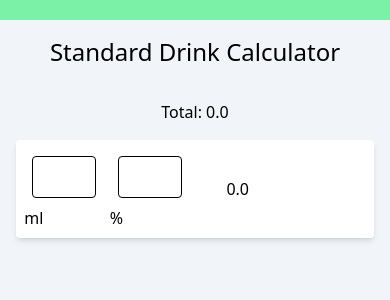
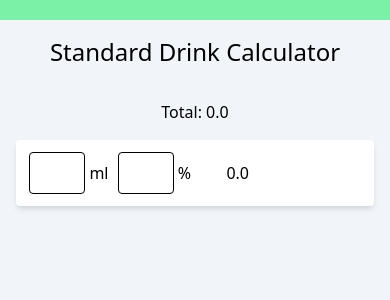
Before and after one commit to jbcoventry/standard-drink-calc, a React (Vite) app: page / in a window 390 px wide. Shown: the top 300 px of the page. Built offline with nearby package versions, Linux system fonts and the light colour scheme.

Commit message:
fixed layout on phone

```diff
--- a/src/UserInput.tsx
+++ b/src/UserInput.tsx
@@ -59,7 +59,7 @@ function UserInput({ data, setData, currentDrink }: UserInputProps) {
     >
       <label className="">
         <input
-          className="border-solid border-black  border rounded-sm p-2 m-2 w-16 appearance-none"
+          className="border-solid border-black  border rounded-sm p-2 m-1 w-14 md:w-16 appearance-none"
           type="number"
           name="volume"
           inputMode="decimal"
@@ -72,7 +72,7 @@ function UserInput({ data, setData, currentDrink }: UserInputProps) {
       </label>
       <label className="">
         <input
-          className="border-solid border-black  border rounded-sm p-2 m-2 w-16 appearance-none"
+          className="border-solid border-black  border rounded-sm p-2 m-1 w-14 md:w-16 appearance-none"
           type="number"
           name="percentage"
           inputMode="decimal"
```
